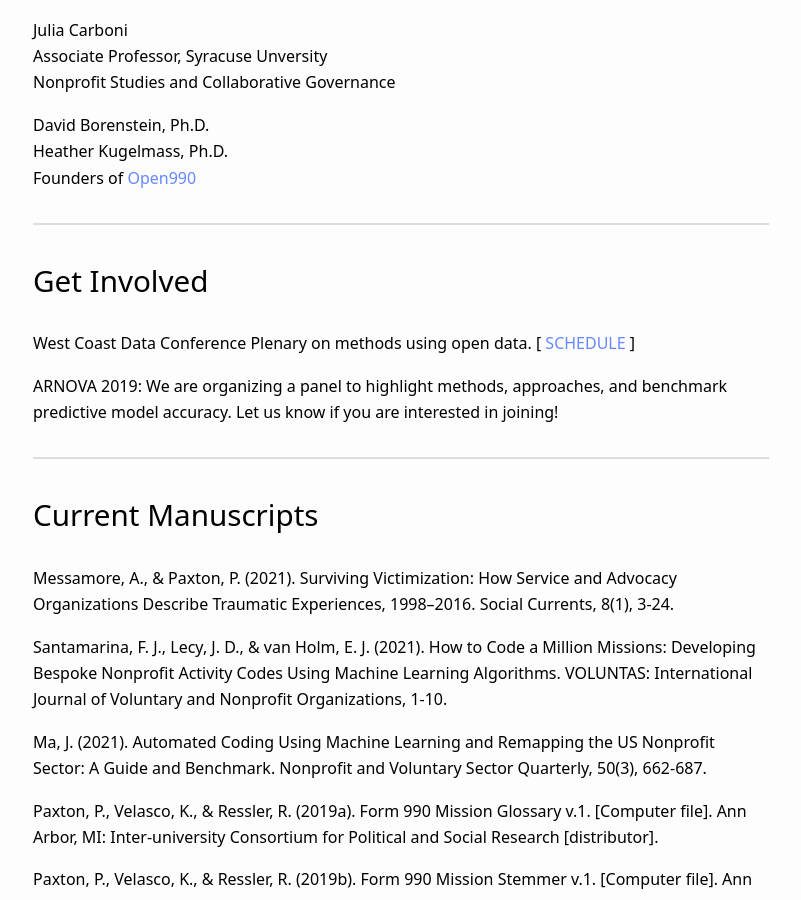
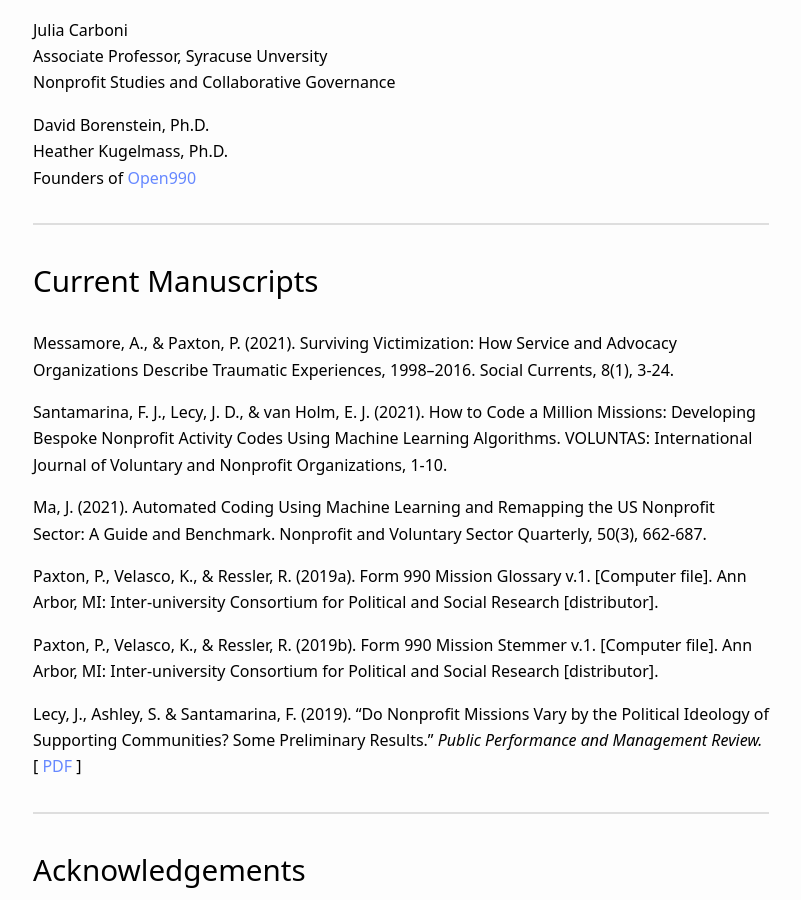
Before and after one commit to Nonprofit-Open-Data-Collective/machine_learning_mission_codes, a Jekyll site: the page built from docs/about.md, in a window 1280 px wide and 900 px high, scrolled down 1071 px. Shown: the whole window, without its empty margins (239-1040 px from the left). Built offline with Jekyll 4.4.1, drawn with Linux system fonts in a browser that asks for light colours; our own code applies the rules of GitHub Pages for plain Markdown files.

Commit message:
Update about.md

```diff
--- a/docs/about.md
+++ b/docs/about.md
@@ -41,15 +41,6 @@ Nonprofit Studies and Collaborative Governance
 **Heather Kugelmass, Ph.D.**
 Founders of [Open990](https://www.open990.com)
 
-------
-
-# Get Involved
-
-**West Coast Data Conference** Plenary on methods using open data. [ [SCHEDULE](https://westcoastnonprofitdata.org/current-conference/2019-conference-schedule/) ]
-
-**ARNOVA 2019**: We are organizing a panel to highlight methods, approaches, and benchmark predictive model accuracy. Let us know if you are interested in joining!
-
-
 -----
 
 # Current Manuscripts
```
